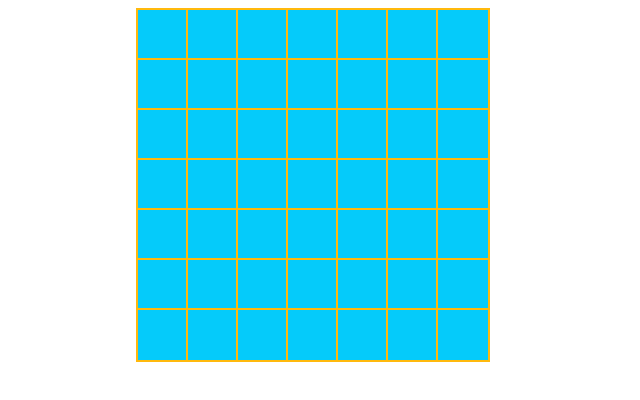
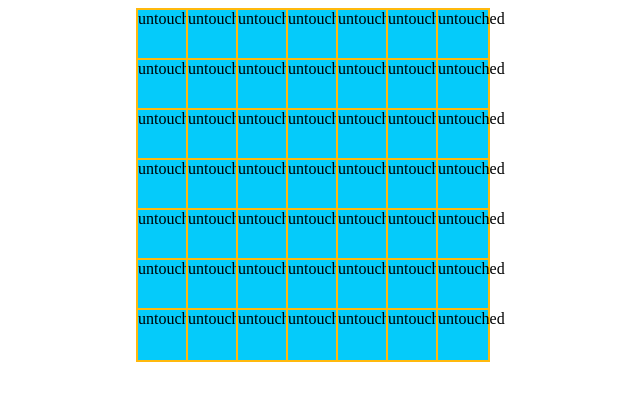
Before and after one commit to NaClnik/2x3-sea-battle, a Vue app: page / in a window 1280 px wide. Shown: the top 400 px of the page, without its empty margins (329-969 px from the left). Built offline with nearby package versions, Linux system fonts and the light colour scheme.

Commit message:
add state to cells

```diff
--- a/src/components/Cell.vue
+++ b/src/components/Cell.vue
@@ -1,5 +1,6 @@
 <template>
   <div class="cell">
+    {{state}}
   </div>
 </template>
 
@@ -15,6 +16,10 @@ export default {
       type: Number,
       required: true
     }, // coordY.
+    state: {
+      type: String,
+      required: true
+    } // state.
   } // props.
 } // default.
 </script>
--- a/src/components/PlayingField.vue
+++ b/src/components/PlayingField.vue
@@ -1,13 +1,10 @@
 <template>
   <div class="cells-container">
-    <!--
-      Нашёл, как сделать локальную переменную в шаблоне здесь.
-      https://coderoad.ru/53732201/Vue-js-%D0%BB%D0%BE%D0%BA%D0%B0%D0%BB%D1%8C%D0%BD%D1%8B%D0%B5-%D0%BF%D0%B5%D1%80%D0%B5%D0%BC%D0%B5%D0%BD%D0%BD%D1%8B%D0%B5-%D1%88%D0%B0%D0%B1%D0%BB%D0%BE%D0%BD%D0%B0
-    -->
     <Cell v-for="(cell, index) in cellsArray"
           :key="index"
           :coord-x="cell.coord.x"
           :coord-y="cell.coord.y"
+          :state="cell.state"
           @click="cellClickHandler($event, index)"
     ></Cell>
   </div>
@@ -34,6 +31,7 @@ export default {
   }, // data.
   methods:{
     cellClickHandler(_event, index){
+      this.cellsArray[index].state = 'miss';
       console.log(index);
     }
   },
```
